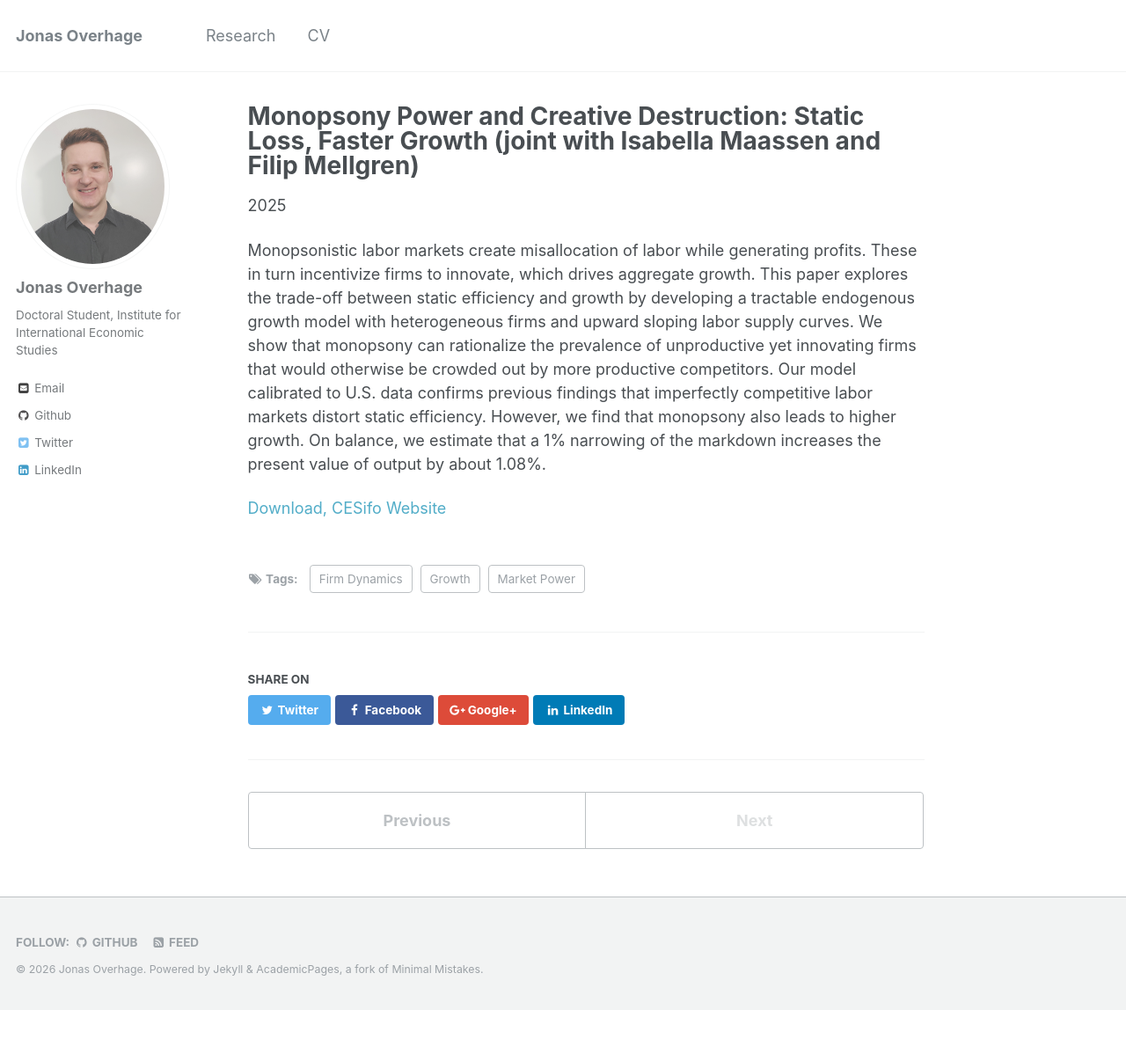
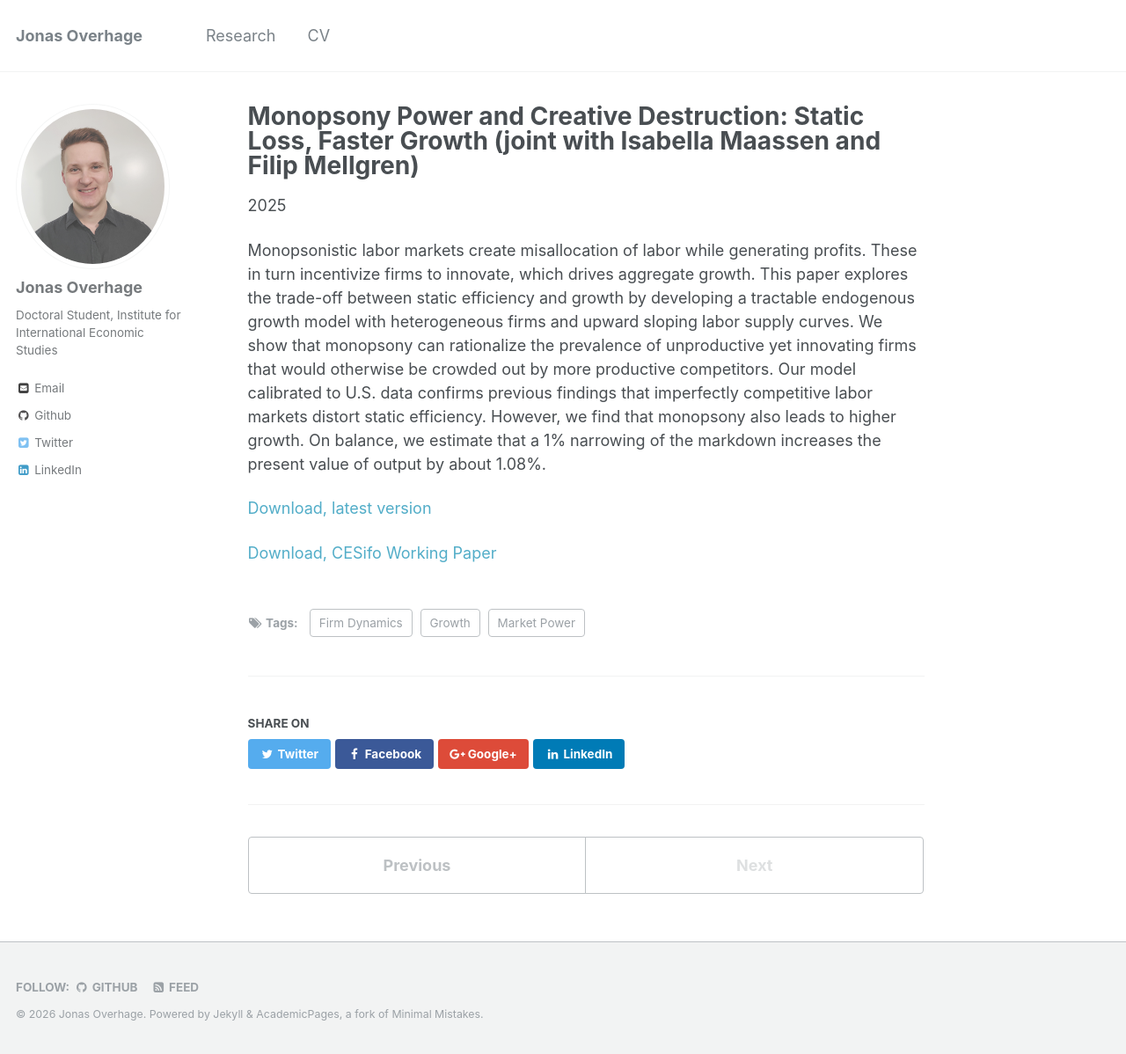
Before and after one commit to JOverhage/JOverhage.github.io, a Jekyll site: the page built from _research/2024-monopsony-research.md, in a window 1280 px wide and 1198 px high. Shown: the whole window at 88% size. Built offline with Jekyll 4.4.1, drawn with Linux system fonts in a browser that asks for light colours.

Commit message:
paper updates

```diff
--- a/_research/2024-monopsony-research.md
+++ b/_research/2024-monopsony-research.md
@@ -27,9 +27,9 @@ tags: ['Growth','Market Power','Firm Dynamics']
 
 Monopsonistic labor markets create misallocation of labor while generating profits. These in turn incentivize firms to innovate, which drives aggregate growth. This paper explores the trade-off between static efficiency and growth by developing a tractable endogenous growth model with heterogeneous firms and upward sloping labor supply curves. We show that monopsony can rationalize the prevalence of unproductive yet innovating firms that would otherwise be crowded out by more productive competitors. Our model calibrated to U.S. data confirms previous findings that imperfectly competitive labor markets distort static efficiency. However, we find that monopsony also leads to higher growth. On balance, we estimate that a 1% narrowing of the markdown increases the present value of output by about 1.08%.
 
+<a href="http://JOverhage.github.io/files/MMO_Monopsony_Jan26.pdf">Download, latest version</a>
 
-
-[Download, CESifo Website](https://www.cesifo.org/en/publications/2025/working-paper/monopsony-power-and-creative-destruction-static-loss-faster-growth)
+[Download, CESifo Working Paper](https://www.cesifo.org/en/publications/2025/working-paper/monopsony-power-and-creative-destruction-static-loss-faster-growth)
 
 <!--
 Recommended citation: XXX,YYY,ZZZ (2023). &quot;title&quot; <i>Working Paper</i>.
```
Also changed, not shown: other parts of _research/2024-monopsony-research.md (+1 -1 lines), 3 other files.
